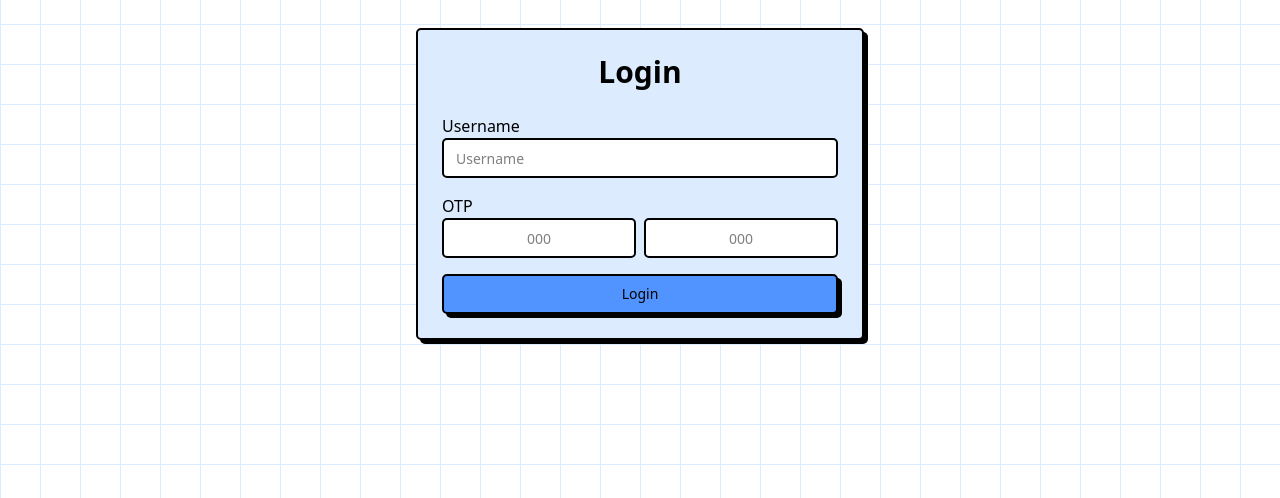
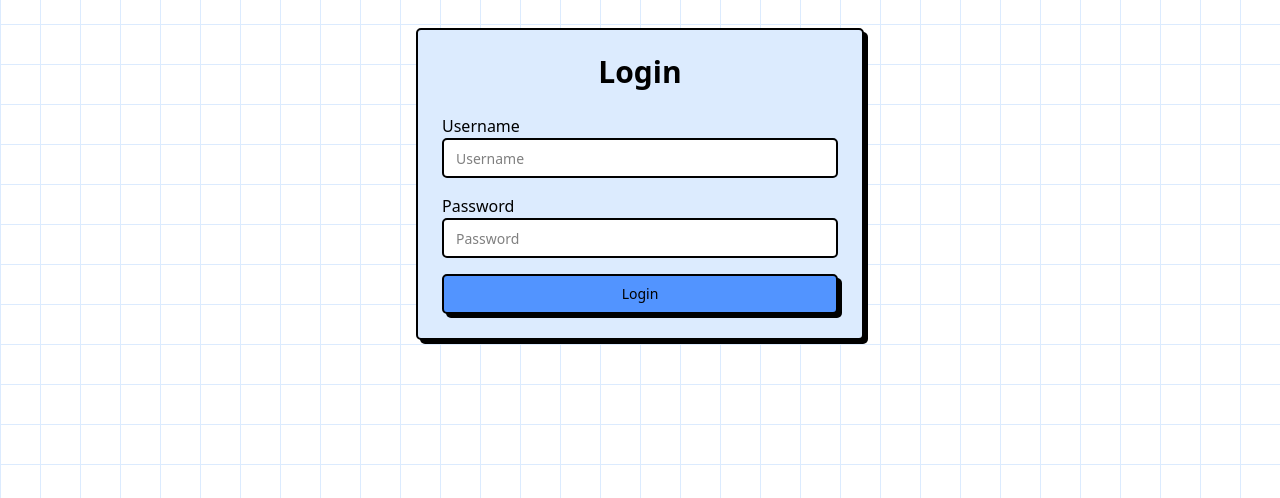
Before and after one commit to elvinsavio/prompt-lib, a Django app: page /login/ in a window 1280 px wide. Shown: the part 216-714 px from the top of the page. Run offline with Django 5.2, Linux system fonts and the light colour scheme; style sheets or scripts are compiled from the project's sources.

Commit message:
feat: replace otp with password

```diff
--- a/portal/templates/forms/login.html
+++ b/portal/templates/forms/login.html
@@ -4,13 +4,8 @@
         <input type="text" name="username" placeholder="Username" class="input input-bordered w-full " required>
     </fieldset>
     <fieldset>
-        <legend class="label-text">OTP</legend>
-        <div class="flex gap-2 justify-center">
-            <input type="text" maxlength="3" inputmode="numeric" placeholder="000" pattern="[0-9]*" name="otp1" required
-                class="w-[30px] text-center" />
-            <input type="text" maxlength="3" inputmode="numeric" placeholder="000" pattern="[0-9]*" name="otp2" required
-                class="w-[40px] text-center text-xl" />
-            </div>
+        <legend class="label-text">Password</legend>
+        <input type="password" name="password" placeholder="Password" class="input input-bordered w-full " required>
         </fieldset>
         {% if error %}
         <div class="flex flex-col gap-1">
```
